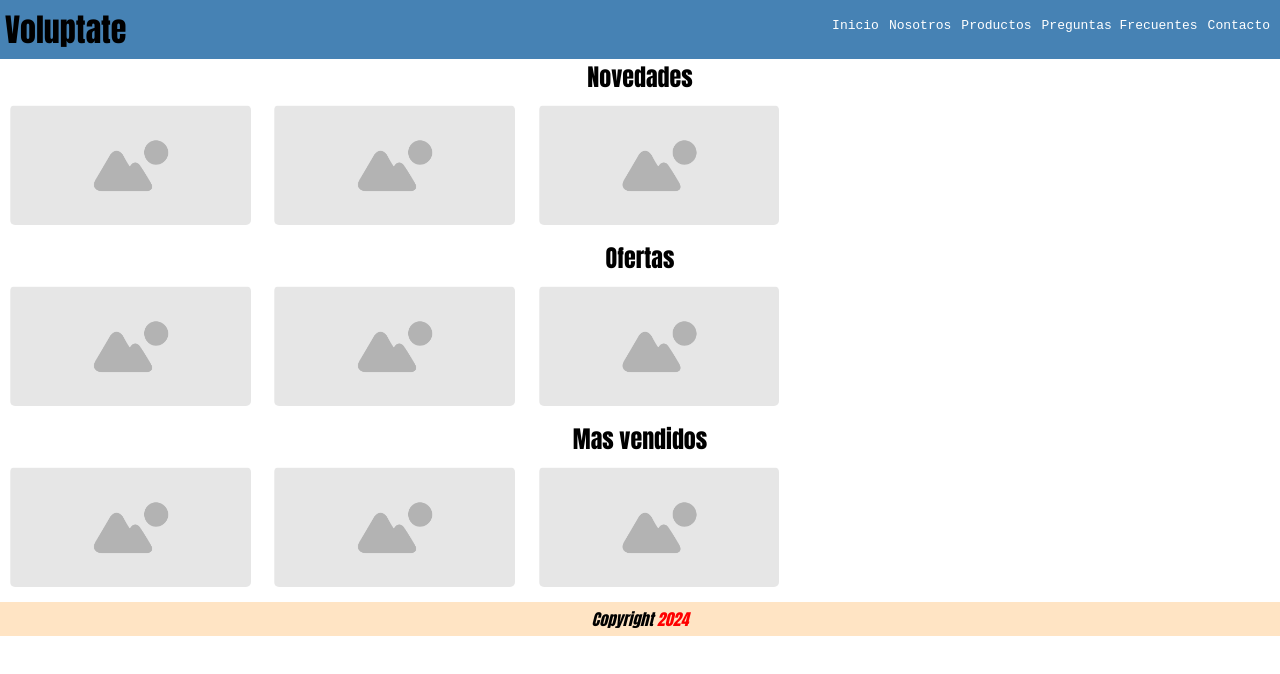
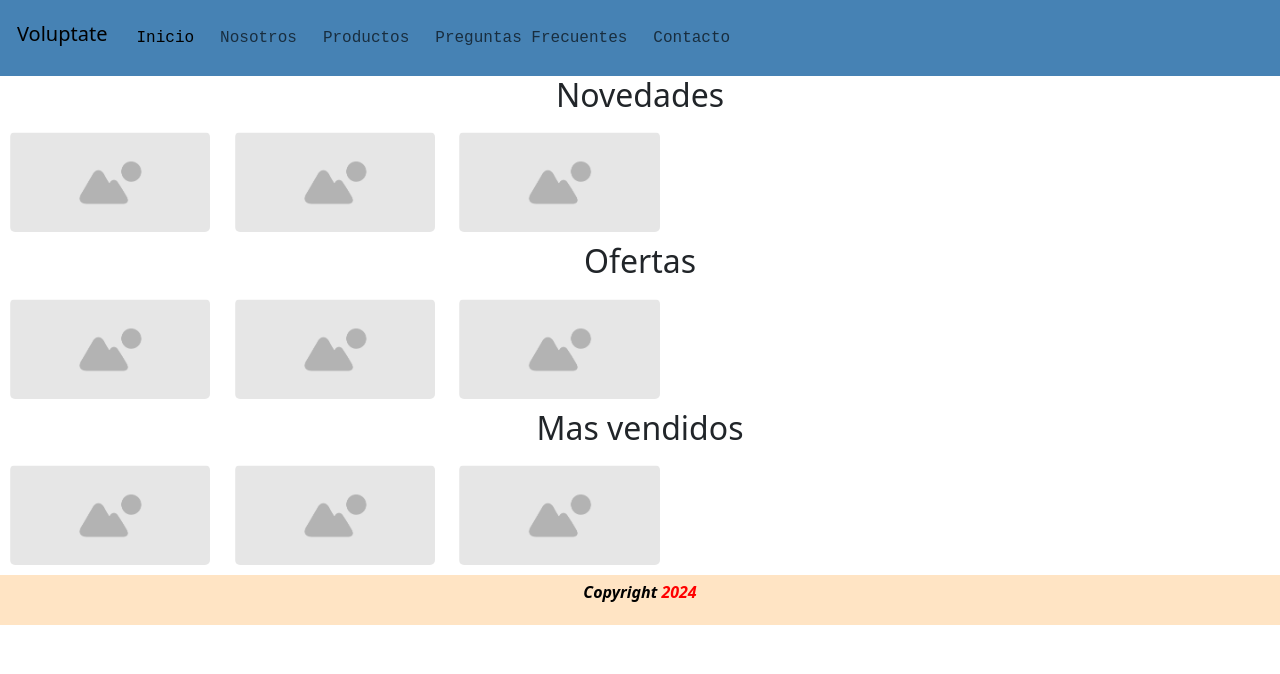
Before and after one commit to pablomailhet/desarrolloweb, a plain HTML site: page index.html in a window 1280 px wide. Drawn offline with nearby package versions, Linux system fonts and the light colour scheme.

Commit message:
agrego navbar con bootstrap en index.html

```diff
--- a/index.html
+++ b/index.html
@@ -4,20 +4,28 @@
     <meta charset="UTF-8">
     <meta name="viewport" content="width=device-width, initial-scale=1.0">
     <title>Voluptate</title>
+    <link href="https://cdn.jsdelivr.net/npm/bootstrap@5.3.3/dist/css/bootstrap.min.css" rel="stylesheet" integrity="sha384-QWTKZyjpPEjISv5WaRU9OFeRpok6YctnYmDr5pNlyT2bRjXh0JMhjY6hW+ALEwIH" crossorigin="anonymous">
     <link rel="stylesheet" href="./css/style.css">
 </head>
 <body>
     <header>
-        <h1>Voluptate</h1>
-        <nav>
-            <ul>
-                <li><a href="#">Inicio</a></li>
-                <li><a href="./pages/nosotros.html">Nosotros</a></li>
-                <li><a href="./pages/productos.html">Productos</a></li>
-                <li><a href="./pages/preguntasfrecuentes.html">Preguntas Frecuentes</a></li>
-                <li><a href="./pages/contacto.html">Contacto</a></li>
-            </ul>
-        </nav>
+        <nav class="navbar navbar-expand-lg ">
+            <div class="container-fluid">
+              <h1 class="navbar-brand">Voluptate</h1>
+              <button class="navbar-toggler" type="button" data-bs-toggle="collapse" data-bs-target="#navbarApp" aria-controls="navbarApp" aria-expanded="false" aria-label="Toggle navigation">
+                <span class="navbar-toggler-icon"></span>
+              </button>
+              <div class="collapse navbar-collapse" id="navbarApp">
+                <ul class="navbar-nav me-auto mb-2 mb-lg-0">
+                    <li class="nav-item"><a class="nav-link active" href="#">Inicio</a></li>
+                    <li class="nav-item"><a class="nav-link" href="./pages/nosotros.html">Nosotros</a></li>
+                    <li class="nav-item"><a class="nav-link" href="./pages/productos.html">Productos</a></li>
+                    <li class="nav-item"><a class="nav-link" href="./pages/preguntasfrecuentes.html">Preguntas Frecuentes</a></li>
+                    <li class="nav-item"><a class="nav-link" href="./pages/contacto.html">Contacto</a></li>
+                </ul>
+              </div>
+            </div>
+          </nav>
     </header>
     <main>
         <section>
@@ -48,5 +56,6 @@
     <footer>
         <p>Copyright <span>2024</span></p>
     </footer>
+    <script src="https://cdn.jsdelivr.net/npm/bootstrap@5.3.3/dist/js/bootstrap.bundle.min.js" integrity="sha384-YvpcrYf0tY3lHB60NNkmXc5s9fDVZLESaAA55NDzOxhy9GkcIdslK1eN7N6jIeHz" crossorigin="anonymous"></script>
 </body>
 </html>
```
